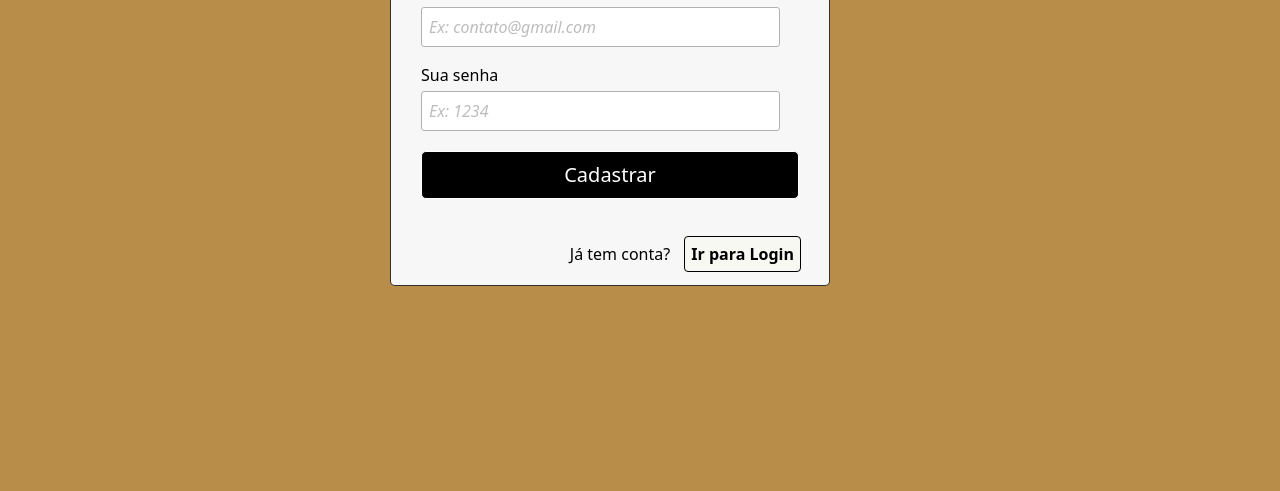
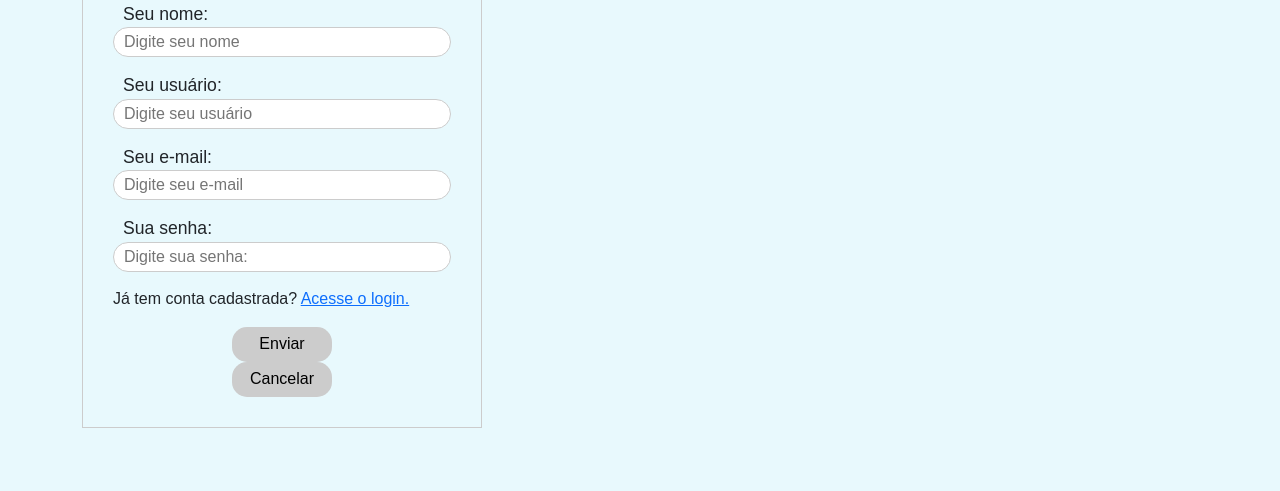
Before and after one commit to ana2368793l/tcc, a plain HTML site: page cadastro.html in a window 1280 px wide. Shown: the part 309-800 px from the top of the page. Drawn offline with nearby package versions, Linux system fonts and the light colour scheme; a web font is replaced by a local one.

Commit message:
Update cadastro.html

```diff
--- a/cadastro.html
+++ b/cadastro.html
@@ -6,289 +6,172 @@
     <meta name="viewport" content="width=device-width, initial-scale=1.0">
     <link href="https://cdn.jsdelivr.net/npm/bootstrap@5.2.0/dist/css/bootstrap.min.css" rel="stylesheet" integrity="sha384-gH2yIJqKdNHPEq0n4Mqa/HGKIhSkIHeL5AyhkYV8i59U5AR6csBvApHHNl/vI1Bx" crossorigin="anonymous">
     <title>Venha conhecer tudo sobre Araguaína!</title>
+    <link rel="preconnect" href="https://fonts.googleapis.com">
+<link rel="preconnect" href="https://fonts.gstatic.com" crossorigin>
+<link href="https://fonts.googleapis.com/css2?family=Alexandria:wght@200;300;500&display=swap" rel="stylesheet">
 </head>
 <style>
-*:before, *:after {
-  margin:0;
-  padding:0;
-  font-family: Arial,sans-serif;
+    *{
+    font-family: 'Alexandria', sans-serif;;
   }
 
-a{
-  text-decoration: none;
+  body {
+    background-color:#E8F9FD;
   }
 
-a.links{
-  display: none;
+  .navbar-expand-lg{
+    background-color: transparent;
   }
 
-.content{
-  width: 500px;
-  min-height: 560px;
-  margin: 0px auto;
-  position: relative;
+  .off-canvas{
+    background-color: transparent;
   }
 
   h1{
-  font-size: 48px;
-  color: #000000;
-  padding: 2px 0 10px 0;
-  font-family: Arial,sans-serif;
-  font-weight: bold;
     text-align: center;
-  padding-bottom: 30px;
   }
 
-h1:after{
-  content: ' ';
+  .formulario{
+    width: 400px;
+    padding: 30px;
+    border: 1px solid #ccc;
+    position: relative;
+    top:10rem;
+}
+
+.formulario p{
+    width: 100%;
+    font-size: 1.5em;
+}
+
+#texto{
+  font-size:medium;
+}
+
+.field{
+    width: 100%;
+    margin: 15px 0;
+}
+
+.field label,
+.field span{
+    padding-left: 10px;
+    font-size: 1.1em;
     display: block;
     width: 100%;
-  height: 2px;
-  margin-top: 10px;
 }
 
-.content p:first-child{
-  margin: 0px;
+.radiobox label{
+    width: auto;
+    display: inline-block;
 }
 
-label{
-  color: #000000;
-  position: relative;
-}
-
-::-webkit-input-placeholder  {
-  color: #bebcbc;
-  font-style: italic;
-}
-
-input:-moz-placeholder,
-textarea:-moz-placeholder{
-  color: #bebcbc;
-  font-style: italic;
-}
-
-input {
+input[type=text],
+input[type=email],
+input[type=senha],
+textarea{
+    width: 100%;
+    padding-left: 10px;
+    height: 30px;
+    line-height: 30px;
+    border-radius: 15px;
+    border: 1px solid #ccc;
     outline: none;
 }
 
-input:not([type="checkbox"]){
-  width: 95%;
-  margin-top: 4px;
-  padding: 7px;
-  border: 1px solid #b2b2b2;
-
-  -webkit-border-radius: 3px;
-  border-radius: 3px;
-
-  /*-webkit-box-shadow: 0px 1px 4px 0px rgba(0, 0, 0, 0.6) inset;
-  box-shadow: 0px 1px 4px 0px rgba(0, 0, 0, 0.6) inset;*/
-
-  -webkit-transition: all 0.2s linear;
-  transition: all 0.2s linear;
+textarea{
+    line-height: 20px;
+    padding: 10px;
+    height: 90px;
+    resize: none;
 }
 
-input[type="submit"]{
-  width: 100%!important;
+input[type=submit]{
+    display: block;
+    background-color: #ccc;
+    height: 35px;
+    border: none;
+    outline: 0;
     cursor: pointer;
-  background: rgb(0, 0, 0);
-  padding: 8px 5px;
-  color: #fff;
-  font-size: 20px;
-  border: 1px solid #fff;
-  margin-bottom: 10px;
-  text-shadow: 0 1px 1px rgb(0, 0, 0);
-  -webkit-border-radius: 5px;
-  border-radius: 5px;
-  transition: all 0.2s linear;
-}
-
-input[type="submit"]:hover{
-  background: #000000;
-}
-
-.link{
-  position: absolute;
-  color: #000000;
-  left: 0px;
-  height: 20px;
-  width: 440px;
-  padding: 17px 30px 20px 30px;
-  font-size: 16px;
-  text-align: right;
-  -webkit-border-radius: 0 0  5px 5px;
-  border-radius: 0 0  5px 5px;
-}
-
-.link a {
-  font-weight: bold;
-  background: #f7f8f1;
-  padding: 6px;
-  color: rgb(0, 0, 0);
-  margin-left: 10px;
-  border: 1px solid #000000;
-
-  -webkit-border-radius: 4px;
-  border-radius: 4px;
-
-  -webkit-transition: all 0.4s linear;
-  transition: all 0.4s  linear;
-}
-
-.link a:hover {
-  color: #000000;
-  background: #f7f7f7;
-  border: 1px solid #000000;
-}
-
-#cadastro,
-#login{
-  position: absolute;
-  top: 0px;
-  width: 88%;
-  padding: 18px 6% 60px 6%;
-  margin: 0 0 35px 0;
-  background: #f7f7f7;
-  border: 1px solid rgba(0, 0, 0, 0.8);
-
-  -webkit-box-shadow: 5px;
-  border-radius: 5px;
-
-  -webkit-animation-duration: 0.5s;
-  -webkit-animation-timing-function: ease;
-  -webkit-animation-fill-mode: both;
-
-  animation-duration: 0.5s;
-  animation-timing-function: ease;
-  animation-fill-mode: both;
-}
-
-#paracadastro:target ~ .content #cadastro,
-#paralogin:target ~ .content #login{
-  z-index: 2;
-  -webkit-animation-name: fadeInLeft;
-  animation-name: fadeInLeft;
-
-  -webkit-animation-delay: .1s;
-  animation-delay: .1s;
-}
-
-#registro:target ~ .content #login,
-#paralogin:target ~ .content #cadastro{
-  -webkit-animation-name: fadeOutLeft;
-  animation-name: fadeOutLeft;
-}
-
-@-webkit-keyframes fadeInLeft {
-  0% {
-    opacity: 0;
-    -webkit-transform: translateX(-20px);
-  }
-  100% {
-    opacity: 1;
-    -webkit-transform: translateX(0);
-  }
-}
-
-@keyframes fadeInLeft {
-  0% {
-    opacity: 0;
-    transform: translateX(-20px);
-  }
-  100% {
-    opacity: 1;
-    transform: translateX(0);
-  }
-}
-
-@-webkit-keyframes fadeOutLeft {
-  0% {
-    opacity: 1;
-    -webkit-transform: translateX(0);
-  }
-  100% {
-    opacity: 0;
-    -webkit-transform: translateX(-20px);
-  }
-}
-
-@keyframes fadeOutLeft {
-  0% {
-    opacity: 1;
-    transform: translateX(0);
-  }
-  100% {
-    opacity: 0;
-    transform: translateX(-20px);
-  }
-}
-
-body {
-    background-color:rgb(184, 140, 73)
-  }
-
-.container{
-    position:relative;
-    top: 75px;
+    width: 100px;
+    margin: 0 auto;
+    text-align: center;
+    border-radius: 15px;
 }
 </style>
-  <body>
-    <div class="container" >
-      <a class="links" id="paracadastro"></a>
-      <a class="links" id="paralogin"></a>
-
-      <div class="content">
-        <div id="login">
-          <form method="post" action="">
-            <h1>Login</h1>
-            <p>
-              <label for="nome_login">Seu nome</label>
-              <input id="nome_login" name="nome_login" required="required" type="text" placeholder="Insira seu nome"/>
-            </p>
-            <p>
-              <label for="email_login">Seu e-mail</label>
-              <input id="email_login" name="email_login" required="required" type="password" placeholder="Ex: nomefulano@gmail.com" />
-            </p>
-
-            <p>
-              <input type="submit" value="Login" />
-            </p>
-
-            <p class="link">
-              Ainda não tem conta?
-              <a href="#paracadastro">Cadastre-se</a>
-            </p>
-          </form>
+<nav class="navbar navbar-expand-lg" aria-label="Offcanvas navbar large">
+  <div class="container-fluid">
+      <a class="navbar-brand" href="navegação">
+          <a href="cadastro.html"><img src="fotos\1.png" width="40" height="40" class="d-inline-block align-text-mid"></a>
+        </a>
+    <button class="navbar-toggler" type="button" data-bs-toggle="offcanvas" data-bs-target="#offcanvasNavbar2" aria-controls="offcanvasNavbar2">
+      <span class="navbar-toggler-icon"></span>
+    </button>
+    <div class="offcanvas offcanvas-end" tabindex="-1" id="offcanvasNavbar2" aria-labelledby="offcanvasNavbar2Label">
+      <div class="offcanvas-header">
+        <h5 class="offcanvas-title" id="offcanvasNavbar2Label">Navegação</h5>
+        <button type="button" class="btn-close btn-close-white" data-bs-dismiss="offcanvas" aria-label="Close"></button>
       </div>
-
-        <div id="cadastro">
-          <form method="post" action="">
-            <h1>Cadastro</h1>
-            <p>
-              <label for="nome_cad">Seu nome</label>
-              <input id="nome_cad" name="nome_cad" required="required" type="text" placeholder="Insira seu nome" />
-            </p>
-
-            <p>
-              <label for="email_cad">Seu e-mail</label>
-              <input id="email_cad" name="email_cad" required="required" type="email" placeholder="Ex: contato@gmail.com"/>
-            </p>
-
-            <p>
-              <label for="senha_cad">Sua senha</label>
-              <input id="senha_cad" name="senha_cad" required="required" type="password" placeholder="Ex: 1234"/>
-            </p>
-
-            <p>
-              <input type="submit" value="Cadastrar"/>
-            </p>
-
-            <p class="link">
-              Já tem conta?
-              <a href="#paralogin"> Ir para Login </a>
-            </p>
+      <div class="offcanvas-body">
+        <ul class="navbar-nav justify-content-end flex-grow-1 pe-3">
+          <li class="nav-item">
+              <a class="nav-link active" aria-current="page" href="index.html">Inicio</a>
+            </li>
+            <li class="nav-item">
+              <a class="nav-link active" aria-current="page" href="gastronomia.html">Gastronomia</a>
+            </li>
+            <li class="nav-item">
+              <a class="nav-link active" aria-current="page" href="praçaseparques.html">Praças e parques</a>
+            </li>
+            <li class="nav-item">
+              <a class="nav-link active" aria-current="page" href="hospedagem.html">Hospedagem</a>
+            </li>
+            <li class="nav-item">
+              <a class="nav-link active" aria-current="page" href="galeria.html">Galeria</a>
+            </li>
+            <li class="nav-item">
+              <a class="nav-link active" aria-current="page" href="upload.html">Upload</a>
+            </li>
+          </ul>
+          <form class="d-flex" role="search">
+            <input class="form-control me-2" type="search" placeholder="Pesquisar" aria-label="Pesquisar">
+            <button type="button" class="btn btn-sucess">
+              <img src="fotos\search.svg" alt="" width="20" height="20">
+            </button>
           </form>
       </div>
     </div>
+  </div>
+</nav>
+
+<div class="container" id="cadastro">
+<form class="formulario" method="post">
+   <h1>Cadastro</h1>
+
+  <div class="field">
+      <label for="nome">Seu nome:</label>
+      <input type="text" id="nome" name="nome" placeholder="Digite seu nome" required>
+  </div>
+
+  <div class="field">
+      <label for="usuário">Seu usuário:</label>
+      <input type="text" id="usuário" name="usuário" placeholder="Digite seu usuário">
+  </div>
+
+  <div class="field">
+      <label for="email">Seu e-mail:</label>
+      <input type="email" id="email" name="email" placeholder="Digite seu e-mail" required>
+  </div>
+
+  <div class="field">
+    <label for="senha">Sua senha:</label>
+    <input type="senha" id="senha" name="senha" placeholder="Digite sua senha:" required>
+</div>
+
+  <p id="texto">Já tem conta cadastrada? <a href="login.html" rel="next" id="texto">Acesse o login.</a></p>
+  <input type="submit" name="acao" value="Enviar" class="button">
+  <input type="submit" name="acao" value="Cancelar" class="button">
+</form>
 </div>
 <script src="https://cdn.jsdelivr.net/npm/@popperjs/core@2.11.5/dist/umd/popper.min.js" integrity="sha384-Xe+8cL9oJa6tN/veChSP7q+mnSPaj5Bcu9mPX5F5xIGE0DVittaqT5lorf0EI7Vk" crossorigin="anonymous"></script>
 <script src="https://cdn.jsdelivr.net/npm/bootstrap@5.2.0/dist/js/bootstrap.min.js" integrity="sha384-ODmDIVzN+pFdexxHEHFBQH3/9/vQ9uori45z4JjnFsRydbmQbmL5t1tQ0culUzyK" crossorigin="anonymous"></script>
```
Lines whose indentation alone changed are shown as unchanged.
